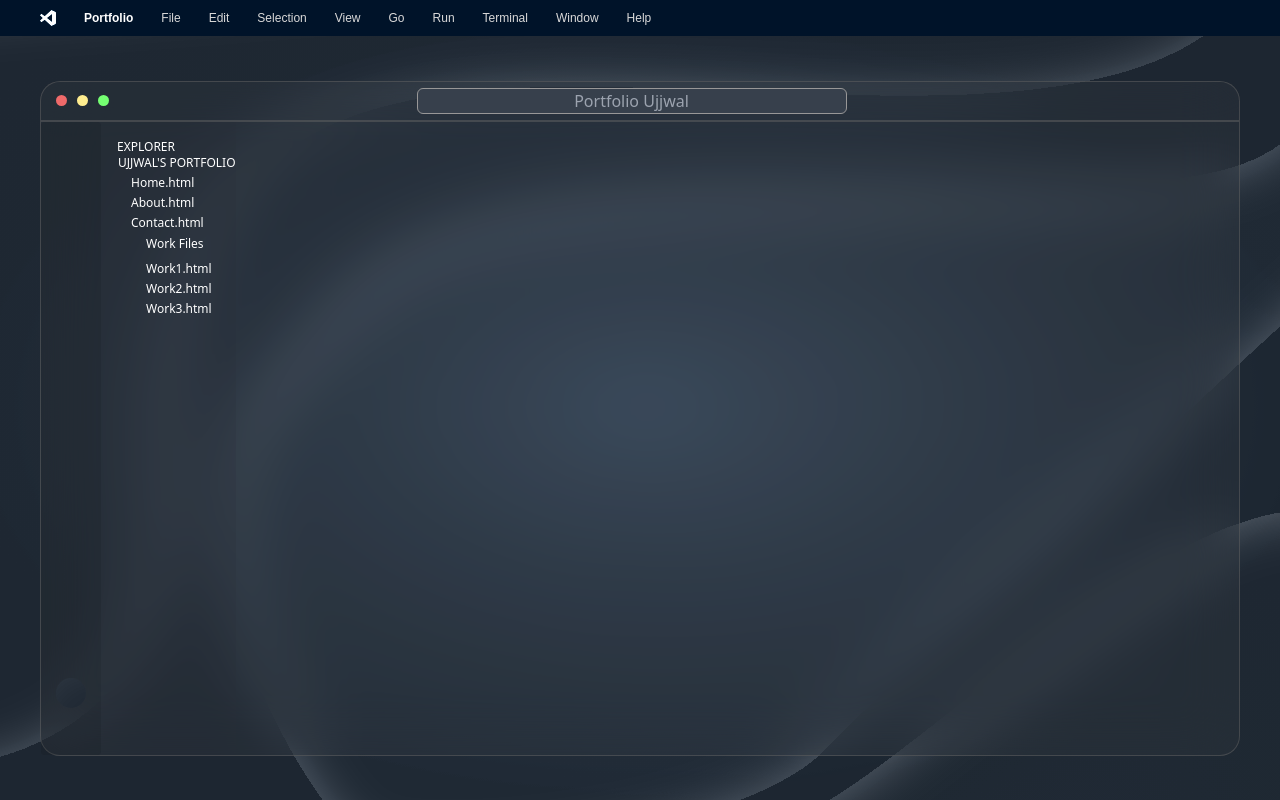
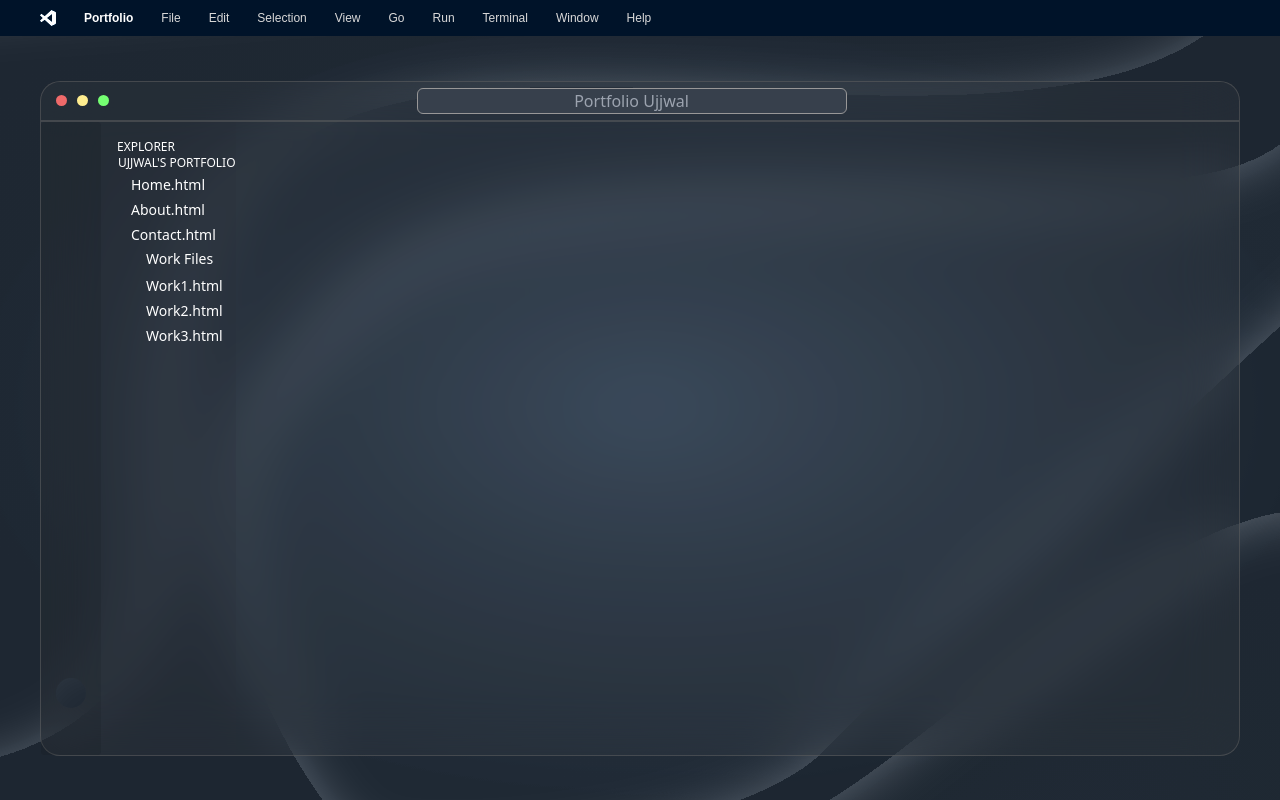
Before and after one commit to ujjwal-poudel/dev-portfolio, a React (Vite) app: page / in a window 1280 px wide. Built offline with nearby package versions, Linux system fonts and the light colour scheme; a web font is replaced by a local one.

Commit message:
setting onclick

```diff
--- a/src/components/mainScreen/filesBar/filesBar.jsx
+++ b/src/components/mainScreen/filesBar/filesBar.jsx
@@ -1,4 +1,4 @@
-import { useState } from "react";
+import { useState, useEffect } from "react";
 import { regFiles, workFiles } from "./files";
 
 export default function FilesBar() {
@@ -10,22 +10,17 @@ export default function FilesBar() {
     // State for work files
     const [workFilesOpen, setWorkFilesOpen] = useState(false);
     const [workFilesSection, setWorkFilesSection] = useState("flex flex-col pl-[15px]");
-    const activeClass = ["bg-[#1E1E1E]", "text-red-500"];
-    const toggleActive = (e) => {
-        console.log('clicked');
-        const allItems = e.target.parentNode.children;
-        for (let i = 0; i < allItems.length; i++) {
-            activeClass.forEach((item) => {
-                allItems[i].classList.remove(item);
-            });
 
-        }
-        activeClass.forEach((item) => {
-            e.target.classList.add(item);
-        });
+    // state to store background color
+    const [bgColor, setBgColor] = useState("");
+    const click = color => {
+        setBgColor(color);
+    }
 
+    useEffect(() => {
+        document.body.style.backgroundColor = bgColor;
+    }, [bgColor]);
 
-    };
     // Function to change the main explorer open
     const changeMainExplorerOpen = () => {
         setMainExplorerOpen(!mainExplorerOpen);
@@ -70,7 +65,7 @@ export default function FilesBar() {
                 <div className="text-[#FFFFFF] text-xs pl-[10px]">
                     <ul>
                         {regFiles.map((file, index) => (
-                            <li key={index} className="before:icon-[lucide--file] before:pl-[20px] before:text-[12px] pt-[4px]" onClick={toggleActive}>
+                            <li key={index} className="before:icon-[lucide--file] before:pl-[20px] before:text-[12px] pt-[4px] text-sm" onClick={() => {click("Yellow")}}>
                                 {file.title}
                             </li>
                         ))}
@@ -79,13 +74,13 @@ export default function FilesBar() {
                         <div className="flex flex-row items-center" onClick={changeWorkFilesOpen}>
                             <span className={changeDownIconWork}></span>
                             <span className="icon-[lucide--folder] pr-[20px] text-[12px]"></span>
-                            <h1 className="text-xs">Work Files</h1>
+                            <h1 className="text-sm">Work Files</h1>
                         </div>
 
                         <div className={workFilesSection}>
                         {workFiles.map((file, index) =>
                         (
-                            <span key={index}className="before:icon-[lucide--file] before:pl-[20px] before:text-[12px] pt-[4px]" onClick={toggleActive}>
+                            <span key={index}className="before:icon-[lucide--file] before:pl-[20px] before:text-[12px] pt-[4px] text-sm" onClick={() => {click("yellow")}}>
                                 {file.title}</span>
                         ))
                         }
```
